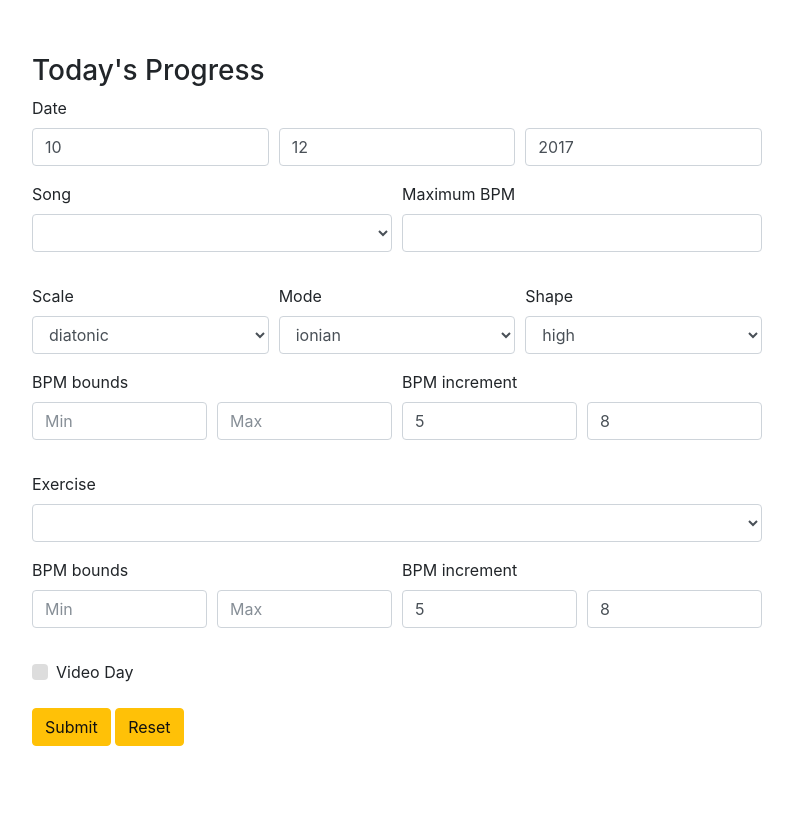
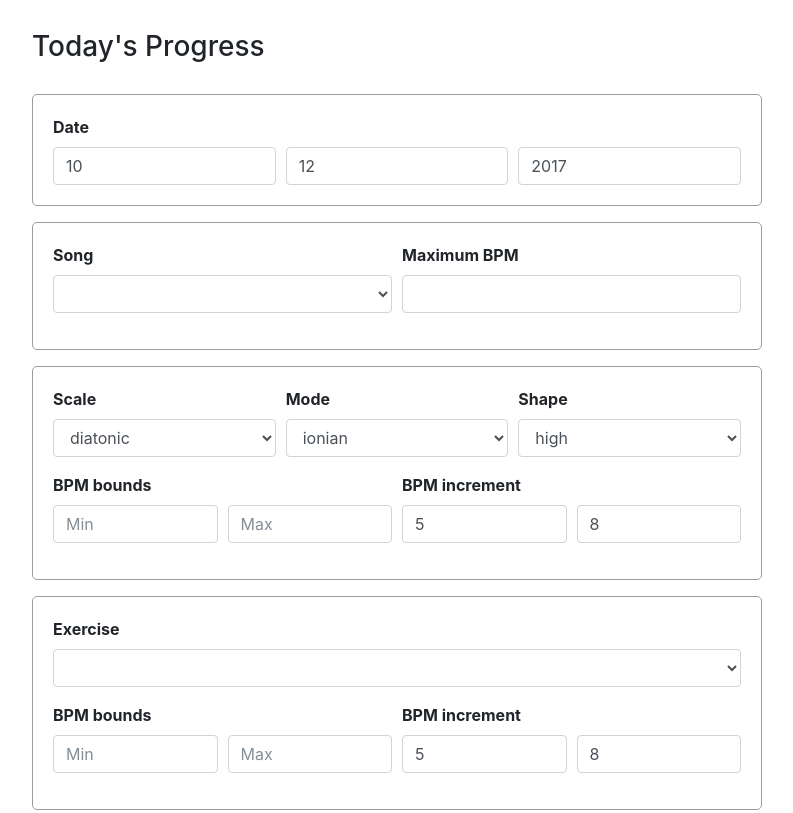
Before and after one commit to mebble/progress-tracker, a website: page public/index.html in a window 1280 px wide. Shown: the top 813 px of the page, without its empty margins (243-1036 px from the left). Drawn offline with nearby package versions, Linux system fonts and the light colour scheme; no server answers.

Commit message:
fix - css style selector for form element is updated to the new form id attr

```diff
--- a/public/styles/style.css
+++ b/public/styles/style.css
@@ -11,18 +11,18 @@
 	margin-bottom: 30px;
 }
 
-form#day-progress label {
+form#daily-session-form label {
 	font-weight: bolder;
 }
 
-form#day-progress > div {
+form#daily-session-form > div {
 	padding: 20px;
 	border: 1px solid #9c9c9c;
 	border-radius: 5px;
 }
 
 @media (min-width: 576px) {
-	form#day-progress .heading {
+	form#daily-session-form .heading {
 		margin-bottom: 30px;
 	}
 }
```
